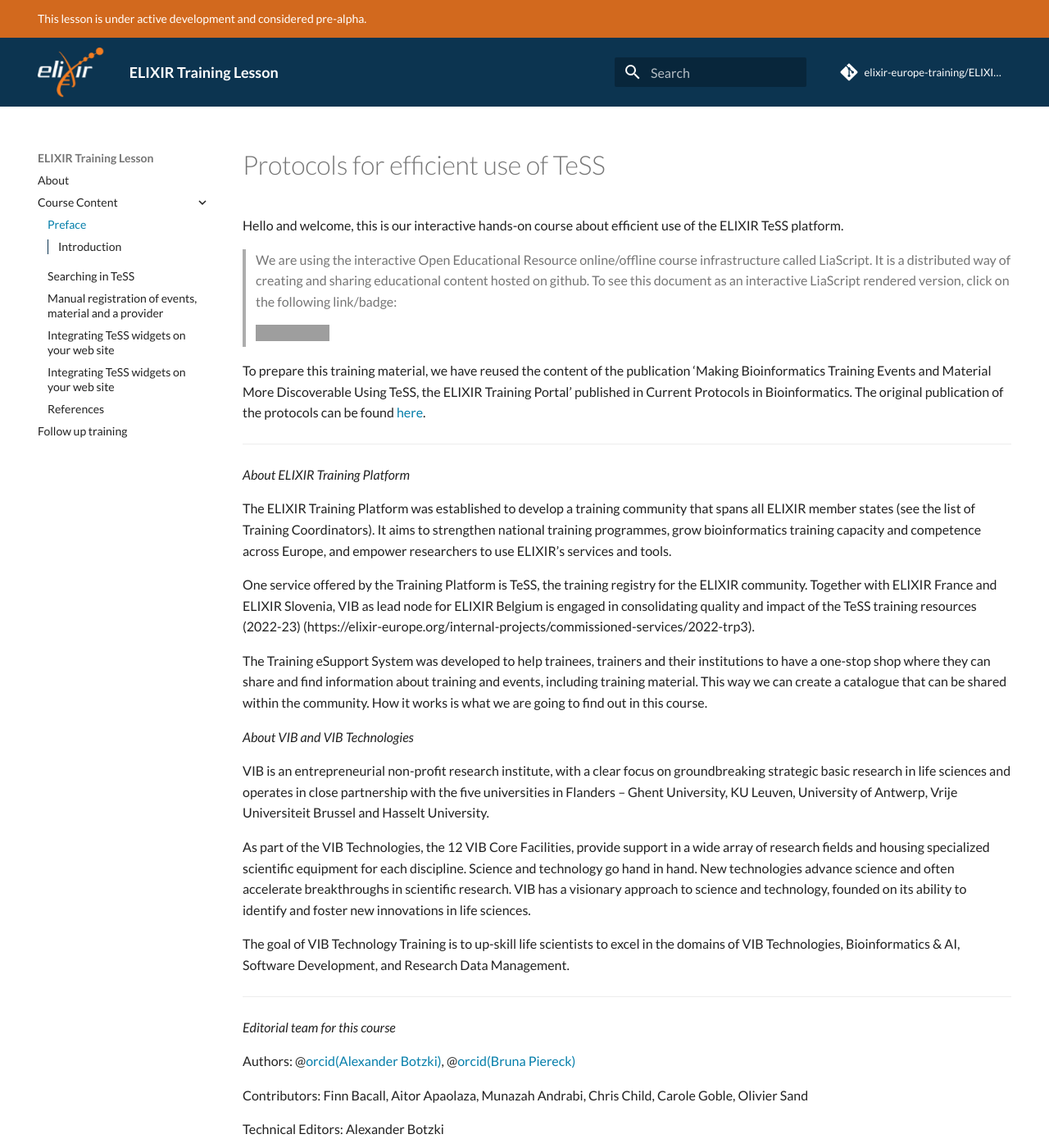
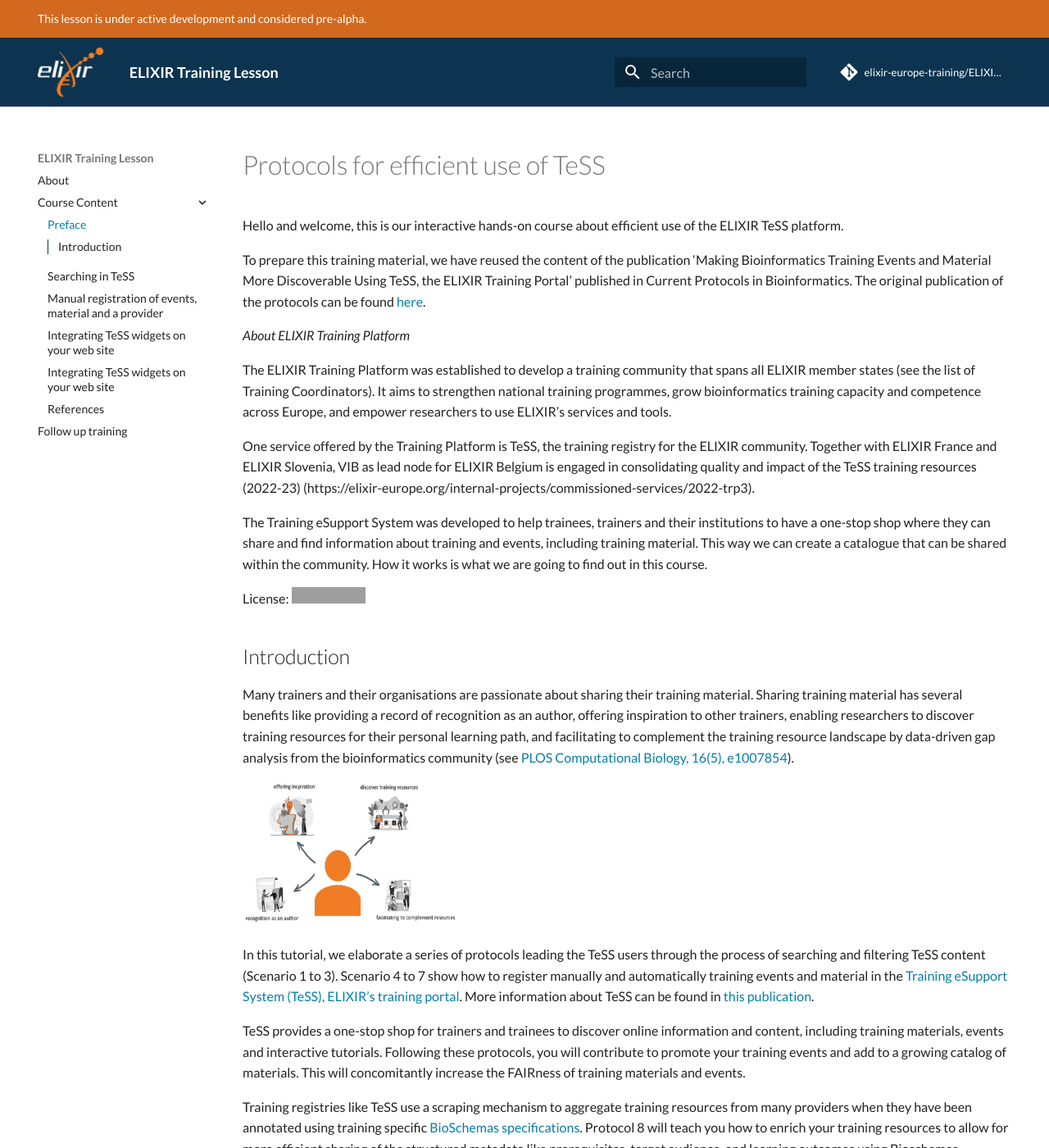
Before and after one commit to elixir-europe-training/ELIXIR-TrP-TeSS, an MkDocs documentation site: the page built from docs/chapters/00_Preface.md, in a window 1280 px wide and 1400 px high. Shown: the whole window at 82% size. Built offline with MkDocs 1.6.1 and Material for MkDocs 9.7.7, drawn with Linux system fonts in a browser that asks for light colours; comment, search, counter and statistics services are not loaded; some of the changed text lies outside the part shown; grey boxes are pictures that could not be loaded.

Commit message:
Update 00_Preface.md
- change link to images
- remove link to VIB Technologies

```diff
--- a/docs/chapters/00_Preface.md
+++ b/docs/chapters/00_Preface.md
@@ -2,16 +2,7 @@
 
 Hello and welcome, this is our interactive hands-on course about efficient use of the ELIXIR TeSS platform.
 
-> We are using the interactive Open Educational Resource online/offline course infrastructure called LiaScript.
-> It is a distributed way of creating and sharing educational content hosted on github.
-> To see this document as an interactive LiaScript rendered version, click on the
-> following link/badge:
->
-> [![LiaScript](https://raw.githubusercontent.com/LiaScript/LiaScript/master/badges/course.svg)](https://liascript.github.io/course/?https://raw.githubusercontent.com/vibbits/material-liascript/master/protocols-tess.md)
-
 To prepare this training material, we have reused the content of the publication 'Making Bioinformatics Training Events and Material More Discoverable Using TeSS, the ELIXIR Training Portal' published in Current Protocols in Bioinformatics. The original publication of the protocols can be found [here](https://doi.org/10.1002/cpz1.682).
-
---------------------------------------------
 
 *About ELIXIR Training Platform*
 
@@ -21,32 +12,13 @@
 
 The Training eSupport System was developed to help trainees, trainers and their institutions to have a one-stop shop where they can share and find information about training and events, including training material. This way we can create a catalogue that can be shared within the community. How it works is what we are going to find out in this course.
 
-*About VIB and VIB Technologies*
-
-VIB is an entrepreneurial non-profit research institute, with a clear focus on groundbreaking strategic basic research in life sciences and operates in close partnership with the five universities in Flanders – Ghent University, KU Leuven, University of Antwerp, Vrije Universiteit Brussel and Hasselt University.
-
-As part of the VIB Technologies, the 12 VIB Core Facilities, provide support in a wide array of research fields and housing specialized scientific equipment for each discipline. Science and technology go hand in hand. New technologies advance science and often accelerate breakthroughs in scientific research. VIB has a visionary approach to science and technology, founded on its ability to identify and foster new innovations in life sciences.
-
-The goal of VIB Technology Training is to up-skill life scientists to excel in the domains of VIB Technologies, Bioinformatics & AI, Software Development, and Research Data Management.
-
---------------------------------------------
-
-*Editorial team for this course*
-
-Authors: @[orcid(Alexander Botzki)](https://orcid.org/0000-0001-6691-4233), @[orcid(Bruna Piereck)](https://orcid.org/0000-0001-5958-0669)
-
-Contributors: Finn Bacall, Aitor Apaolaza, Munazah Andrabi, Chris Child, Carole Goble, Olivier Sand
-
-Technical Editors: Alexander Botzki
-
 License: ![CC BY](https://mirrors.creativecommons.org/presskit/buttons/88x31/png/by.png)
 
 ## Introduction
 
-
 Many trainers and their organisations are passionate about sharing their training material. Sharing training material has several benefits like providing a record of recognition as an author, offering inspiration to other trainers, enabling researchers to discover training resources for their personal learning path, and facilitating to complement the training resource landscape by data-driven gap analysis from the bioinformatics community (see [PLOS Computational Biology, 16(5), e1007854](https://doi.org/10.1371/journal.pcbi.1007854)).
 
-![advantages of TeSS](https://github.com/elixir-europe-training/ELIXIR-TrP-TeSS/blob/main/docs/assets/images/XgXcCp3.png)
+![advantages of TeSS](./../assets/images/XgXcCp3.png){: style="width:2.7559055118110236in;height:1.8371686351706036in"}
 
 In this tutorial, we elaborate a series of protocols leading the TeSS users through the process of searching and filtering TeSS content (Scenario 1 to 3). Scenario 4 to 7 show how to register manually and automatically training events and material in the [Training eSupport System (TeSS), ELIXIR’s training portal](https://tess.elixir-europe.org). More information about TeSS can be found in [this publication](https://doi.org/10.1093/bioinformatics/btaa047).
 
@@ -54,6 +26,6 @@
 
 Training registries like TeSS use a scraping mechanism to aggregate training resources from many providers when they have been annotated using training specific [BioSchemas specifications](https://doi.org/10.1101/2022.11.24.516513). Protocol 8 will teach you how to enrich your training resources to allow for more efficient sharing of the structured metadata like prerequisites, target audience, and learning outcomes using Bioschemas specification. Once more and more training events and material are aggregated in TeSS, searching the registry for specific events and material becomes crucial.
 
-![overview annotations](https://github.com/elixir-europe-training/ELIXIR-TrP-TeSS/blob/main/docs/assets/images/KbCIsol.jpg)
+![overview annotations](./../assets/images/KbCIsol.jpg){: style="width:2.7559055118110236in;height:1.8371686351706036in"}
 
-In the next section, you will find links where you can follow all scenarios.
+In the next chapter, you can follow all scenarios.
```
